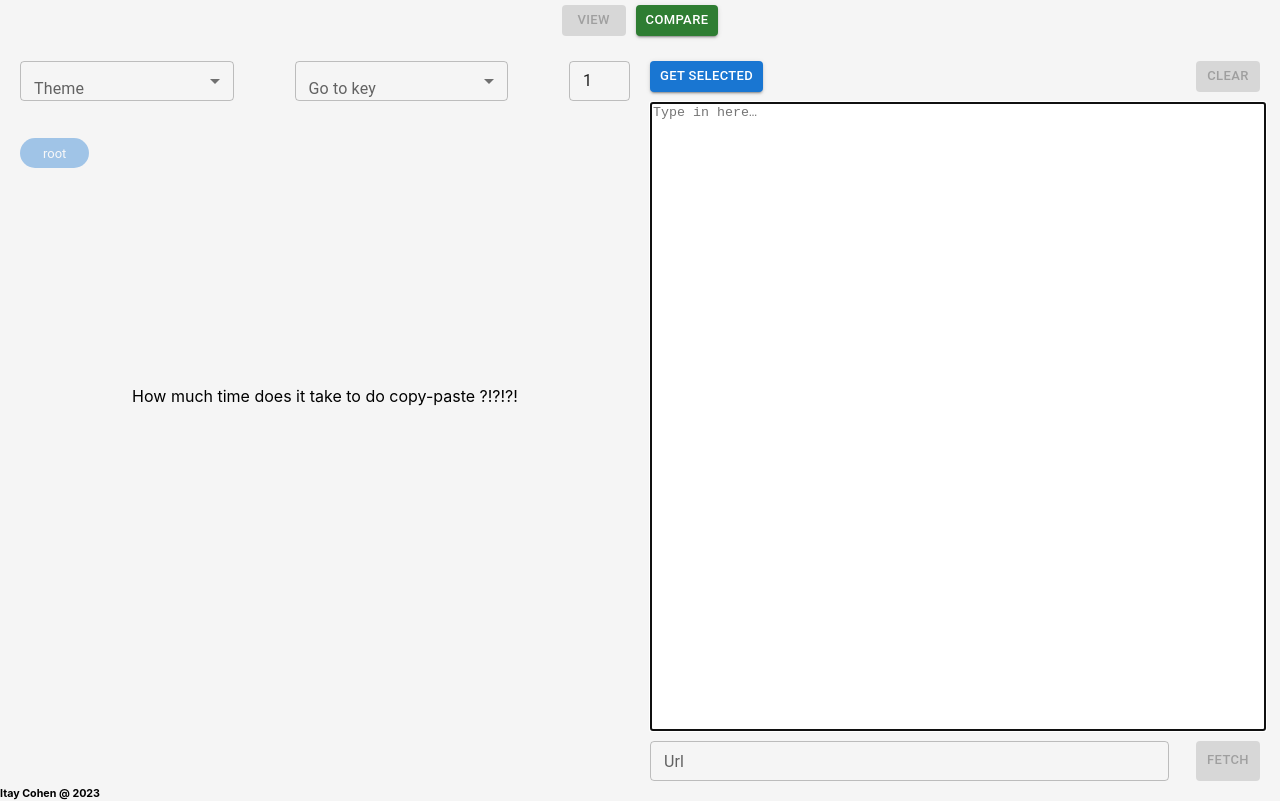
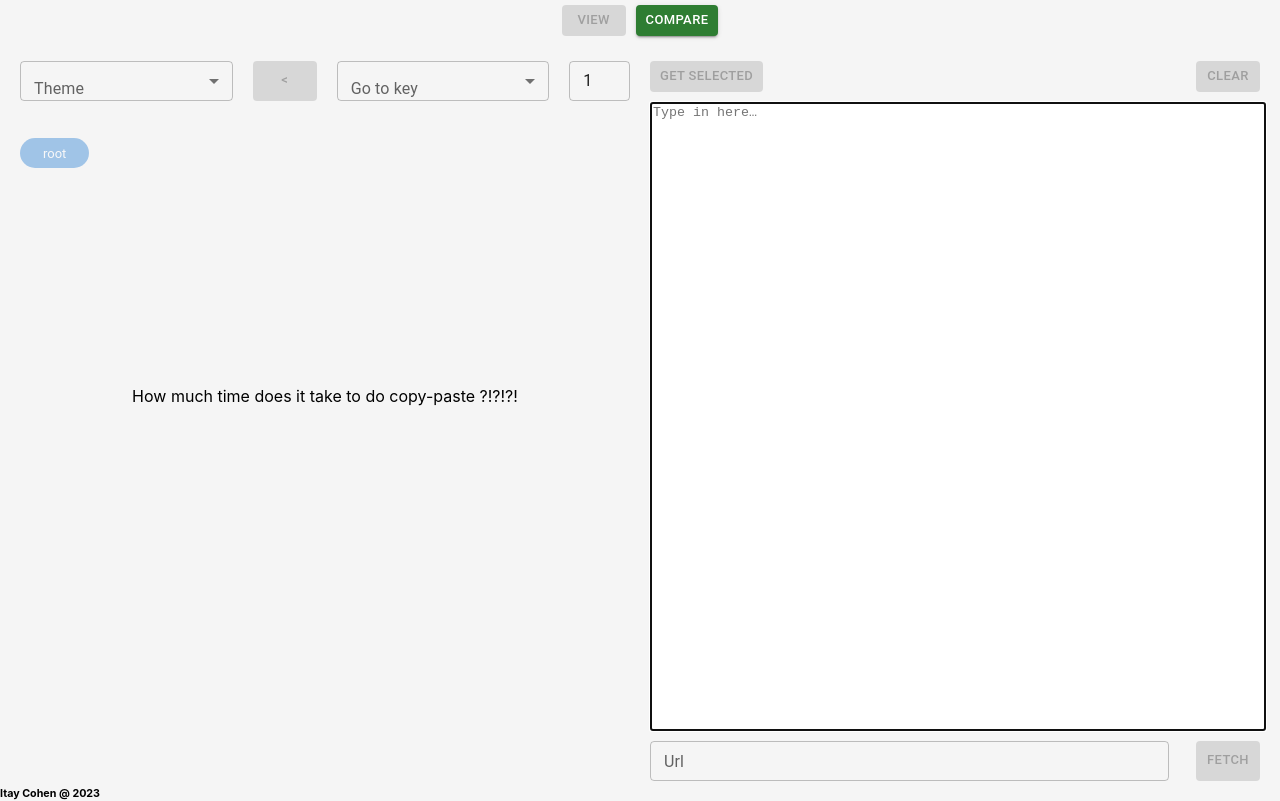
Before and after one commit to itaycs2407/i_json_viewer, a React (Create React App) app: page /view in a window 1280 px wide. Built offline with nearby package versions, Linux system fonts and the light colour scheme.

Commit message:
add paginagtion back

```diff
--- a/src/components/JsonSection.tsx
+++ b/src/components/JsonSection.tsx
@@ -1,6 +1,7 @@
 import React, { useEffect, useMemo, useState } from "react";
 import styled from "@emotion/styled";
 import {
+  Button,
   FormControl,
   InputLabel,
   MenuItem,
@@ -119,6 +120,19 @@ const JsonSection: React.FC<JsonSectionProps> = ({
     setPath((prev) => [...prev, key]);
   };
 
+  const pathPaginationBack = () => {
+    if (path.length === 2) {
+      setData(object);
+      setPath(["root"]);
+      return;
+    }
+
+    const newPath = path.slice(1, path.length - 1);
+
+    setData(get(object, newPath.join(".")));
+    setPath(["root", ...newPath]);
+  };
+
   return (
     <Wrapper>
       <ActionsJsonContainer>
@@ -140,6 +154,14 @@ const JsonSection: React.FC<JsonSectionProps> = ({
           </Select>
         </StyledFormControl>
 
+        <Button
+          variant="contained"
+          size="small"
+          onClick={pathPaginationBack}
+          disabled={path.length <= 1}
+        >
+          {"<"}
+        </Button>
         <StyledFormControl>
           <InputLabel id="goto-select">Go to key</InputLabel>
           <Select
--- a/src/components/TextSection.tsx
+++ b/src/components/TextSection.tsx
@@ -86,7 +86,12 @@ const TextSection: React.FC<TextSectionProps> = ({
   return (
     <TextWrapper>
       <ActionContainer>
-        <Button variant="contained" onClick={handleTextSelection} size="small">
+        <Button
+          variant="contained"
+          onClick={handleTextSelection}
+          size="small"
+          disabled={text.length === 0}
+        >
           Get Selected
         </Button>
         {copiedContent.length > 0 && (
--- a/src/pages/View.tsx
+++ b/src/pages/View.tsx
@@ -2,34 +2,6 @@ import styled from "@emotion/styled";
 import React, { useMemo, useState } from "react";
 import JsonSection from "../components/JsonSection";
 import TextSection from "../components/TextSection";
-
-const testObj = {
-  ke54y1: true,
-  ke234y2: "value2",
-  keysdafasdf3: "value3",
-  keasdfy4: "value4",
-  key5: ["value5", "value6", "value7"],
-  key6: {
-    key1: {
-      ke54y1: true,
-      ke234y2: "value2",
-      keysdafasdf3: "value3",
-      keasdfy4: "value4",
-      key5: ["value5", "value6", "value7"],
-      key6: {
-        key1: "value1",
-        key2: "value2",
-      },
-      key2: {
-        key5: ["value5", "value6", "value7"],
-        key6: {
-          key1: "value1",
-          key2: "value2",
-        },
-      },
-    },
-  },
-};
 
 interface ViewProps {
   text: string;
@@ -37,13 +9,13 @@ interface ViewProps {
 }
 
 const View: React.FC<ViewProps> = ({ text, setText }) => {
-  // const [text, setText] = useState("");
   const [path, setPath] = useState<string | null>(null);
   const [copyContent, setCopyContent] = useState<string[]>([]);
 
   const addCopyContent = (content: string) => {
     setCopyContent((prev) => [...prev, content]);
   };
+
   const isJson = useMemo(() => {
     try {
       JSON.parse(text);
```
Also changed, not shown: 2 other files (tests, documents, lock files or other folders).
